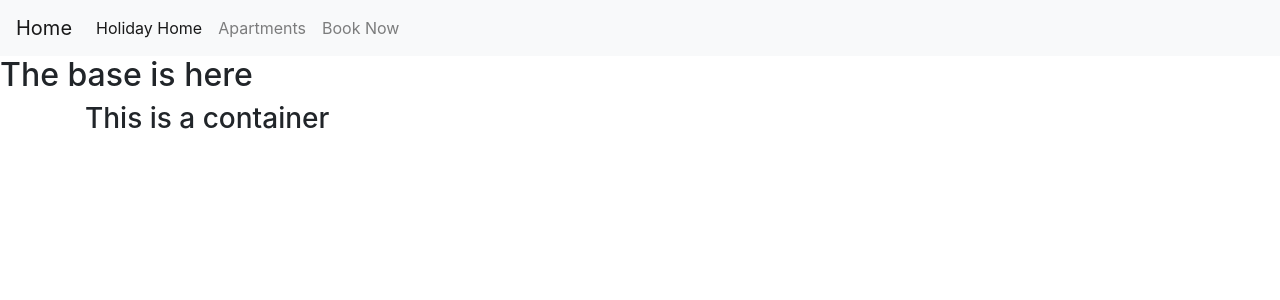
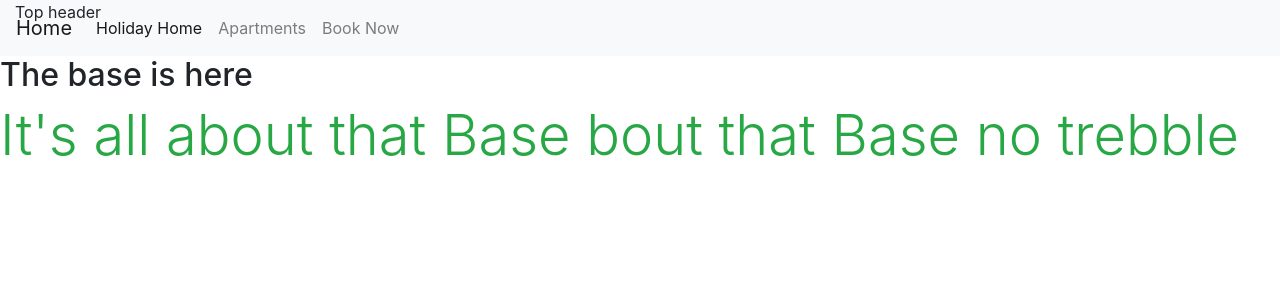
Before and after one commit to totalnoMartina/holiday-booking, a Django app: page / in a window 1280 px wide. Shown: the top 300 px of the page. Run offline with Django 3.2, Linux system fonts and the light colour scheme.

```diff
--- a/bookingapp/templates/bookingapp/index.html
+++ b/bookingapp/templates/bookingapp/index.html
@@ -1,18 +1,10 @@
 {% extends 'base.html' %}
-<!DOCTYPE html>
-<html lang="en">
+{% load static %}
 
-<head>
-    <meta charset="UTF-8">
-    <meta http-equiv="X-UA-Compatible" content="IE=edge">
-    <meta name="viewport" content="width=device-width, initial-scale=1, shrink-to-fit=no">
+{% block content %}
 
-    <title>Welcome!</title>
-</head>
+<h2 class="display-4 text-success">It's all about that Base bout that Base no trebble</h2>
 
-<body>
-    <h2>It's all about that Base bout that Base no trebble</h2>
-
-</body>
+{% endblock %}
 
 </html>
--- a/templates/base.html
+++ b/templates/base.html
@@ -4,9 +4,15 @@
 
 <head>
 
+    {% block meta %}
     <meta charset="UTF-8">
     <meta http-equiv="X-UA-Compatible" content="IE=edge">
     <meta name="viewport" content="width=device-width, initial-scale=1, shrink-to-fit=no">
+    {% endblock %}
+
+    {% block extra_meta %}
+    {% endblock %}
+
     <!-- Css and Bootstrap css-->
     {% block corecss %}
     <link rel="stylesheet" href="https://cdn.jsdelivr.net/npm/bootstrap@4.4.1/dist/css/bootstrap.min.css" integrity="sha384-Vkoo8x4CGsO3+Hhxv8T/Q5PaXtkKtu6ug5TOeNV6gBiFeWPGFN9MuhOf23Q9Ifjh" crossorigin="anonymous">
@@ -29,6 +35,10 @@
 </head>
 
 <body>
+    <header class="container-fluid fixed-top">Top header</header>
+
+    {% block page_header %}
+    {% endblock %}
     <nav class="navbar navbar-expand-lg navbar-light bg-light">
         <a class="navbar-brand" href="#">Home</a>
         <button class="navbar-toggler" type="button" data-toggle="collapse" data-target="#navbarNavAltMarkup" aria-controls="navbarNavAltMarkup" aria-expanded="false" aria-label="Toggle navigation">
@@ -43,13 +53,6 @@
         </div>
     </nav>
     <h2>The base is here</h2>
-    <div class="container">
-        <h3>This is a container</h3>
-        <!-- Content here -->
-    </div>
-
-    {% block page_header %}
-    {% endblock %}
 
     {% block content %}
     {% endblock %}
```
